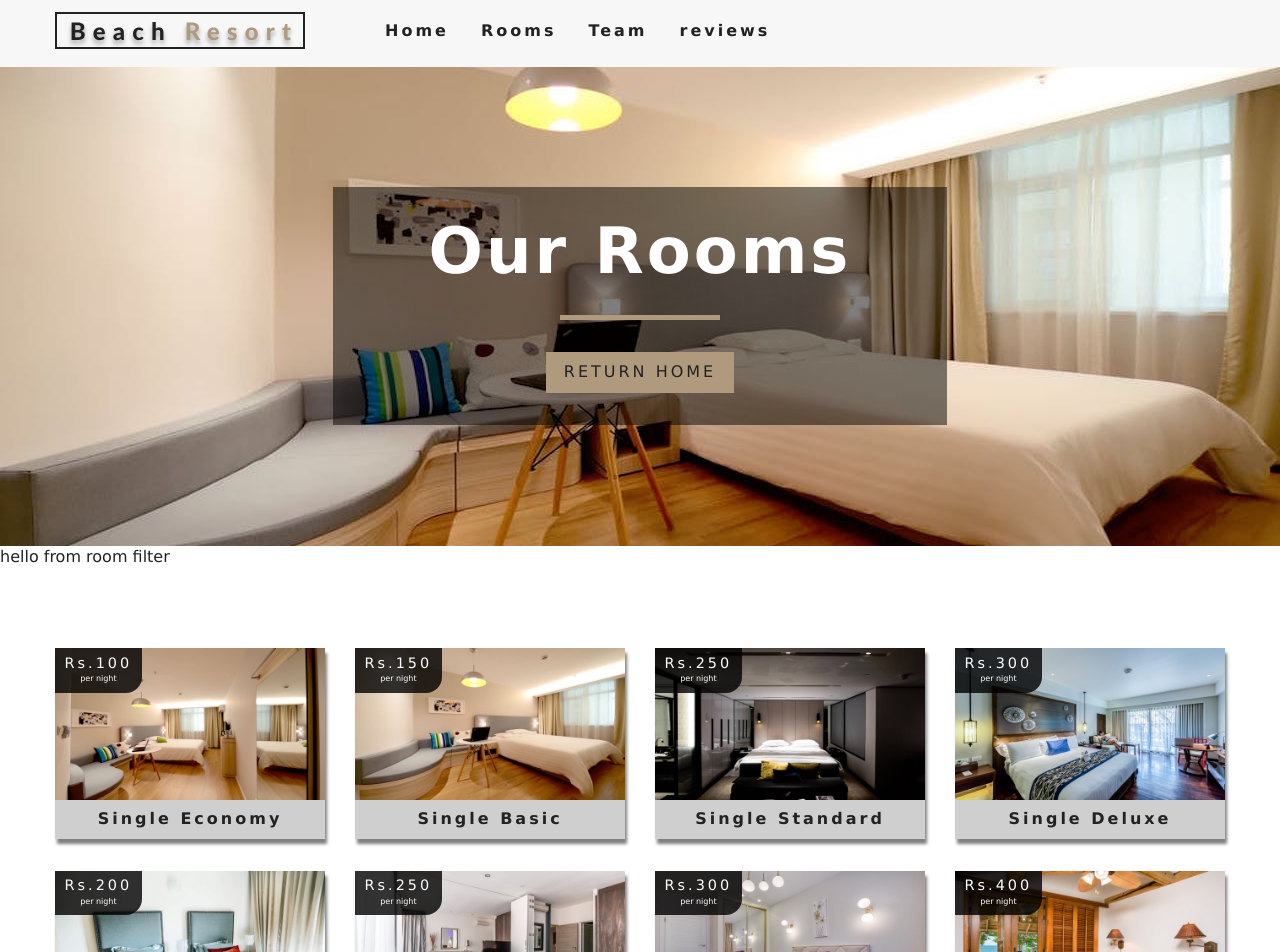
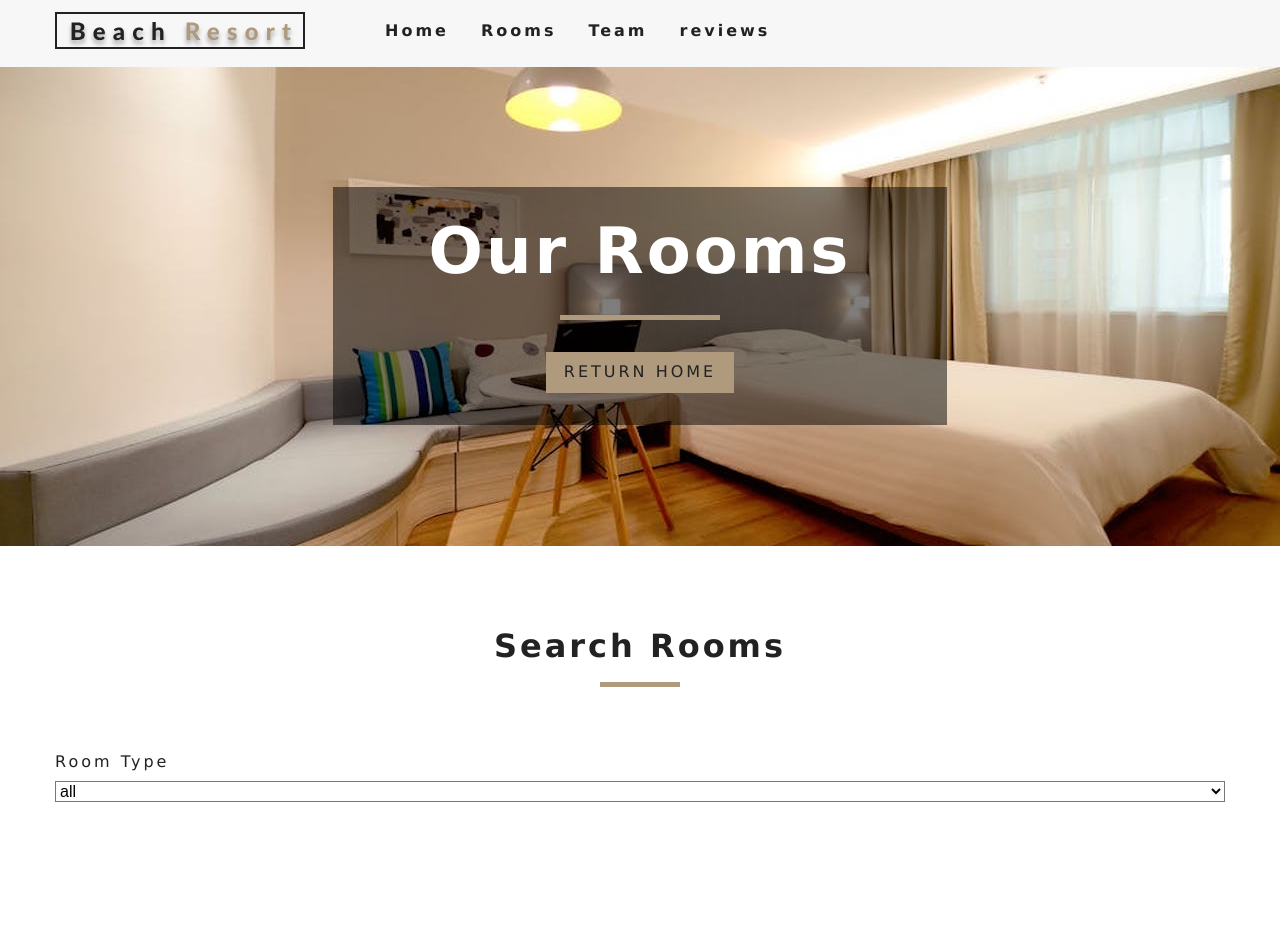
Before and after one commit to nandinee33/luxurious-resort-site, a React (Create React App) app in the folder resort/: page /rooms in a window 1280 px wide. Shown: the top 952 px of the page. Built offline with nearby package versions, Linux system fonts and the light colour scheme.

Commit message:
room type input box

```diff
--- a/resort/src/components/RoomsFilter.js
+++ b/resort/src/components/RoomsFilter.js
@@ -1,9 +1,59 @@
 import React from 'react'
+import { useContext } from "react";
+import { RoomContext } from "../context";
+import Title from "./Title";
 
-export default function RoomsFilter() {
+// get all unique values
+const getUnique = (items, value) => {
+    return [...new Set(items.map(item => item[value]))];
+};
+
+export default function RoomsFilter({rooms}) {
+
+    const context = useContext(RoomContext);
+    const {
+        handleChange,
+        type,
+        capacity,
+        price,
+        minPrice,
+        maxPrice,
+        minSize,
+        maxSize,
+        breakfast,
+        pets
+    } = context;
+
+    // get unique types
+    let types = getUnique(rooms, "type");
+    // add all
+    types = ["all", ...types];
+    // map to jsx
+    types = types.map((item, index) => (
+        <option key={index} value={item}>
+        {item}
+        </option>
+    ));
+
     return (
-        <div>
-            hello from room filter
-        </div>
+        <section className="filter-container">
+            <Title title="search rooms" />
+            <form className="filter-form">
+                {/* select type */}
+                <div className="form-group">
+                <label htmlFor="type">room type</label>
+                <select
+                    name="type"
+                    id="type"
+                    onChange={handleChange}
+                    className="form-control"
+                    value={type}
+                >
+                {types}
+                </select>
+                </div>
+                {/* end of select type */}
+            </form>
+        </section>
     )
 }
--- a/resort/src/context.js
+++ b/resort/src/context.js
@@ -9,17 +9,31 @@
         rooms:[],
         sortedRooms: [],
         featuredRooms: [],
-        loading: true
+        loading: true,
+        type: "all",
+        capacity: 1,
+        price: 0,
+        minPrice: 0,
+        maxPrice: 0,
+        minSize: 0,
+        maxSize: 0,
+        breakfast: false,
+        pets: false
     };
 
     componentDidMount() {
         let rooms = this.formatData(items);
         let featuredRooms = rooms.filter(room => room.featured === true);
+        let maxPrice = Math.max(...rooms.map(item => item.price));
+        let maxSize = Math.max(...rooms.map(item => item.size));
         this.setState({
             rooms,
             featuredRooms,
             sortedRooms: rooms,
-            loading: false
+            loading: false,
+            price: maxPrice,
+            maxPrice,
+            maxSize
         })
     }
 
@@ -39,9 +53,22 @@
         return room;
       };
 
+      handleChange = event => {
+        const type = event.target.type;
+        const value = event.target.value
+        const name = event.target.name
+        console.log(type, name, value);
+
+      };
+
+      filterRooms = () => {
+        console.log("hello");
+      };
+
+
 
     render() {
-        return <RoomContext.Provider value = {{...this.state, getRoom: this.getRoom }}>
+        return <RoomContext.Provider value = {{...this.state, getRoom: this.getRoom , handleChange: this.handleChange}}>
         {this.props.children}
         </RoomContext.Provider>
     };
```
